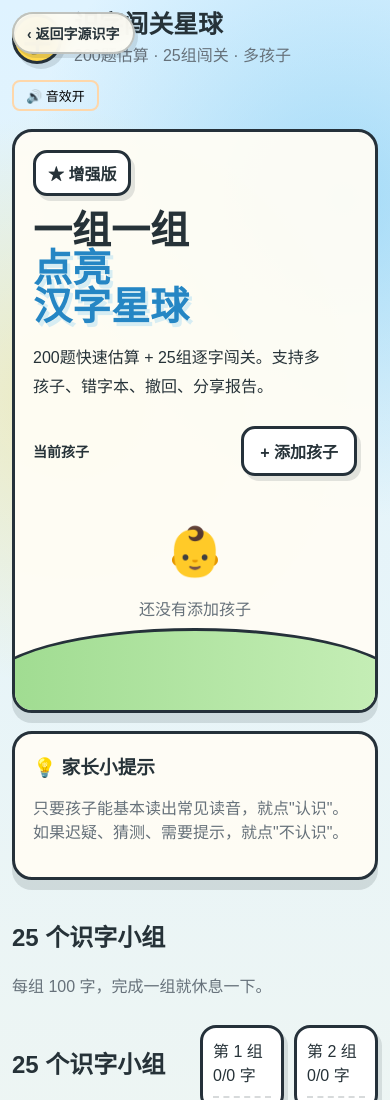
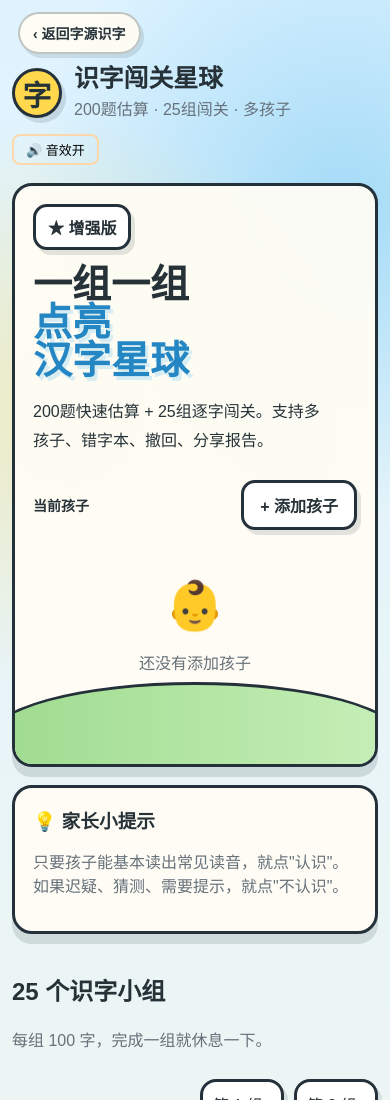
Before and after one commit to ylstf/ylstf, a plain HTML site: page literacy/planet/index.html in a window 390 px wide. Shown: the top 1100 px of the page. Drawn offline with Linux system fonts and the light colour scheme.

Commit message:
Fix mobile return navigation overlap

```diff
--- a/literacy/planet/index.html
+++ b/literacy/planet/index.html
@@ -7,7 +7,9 @@
     <link rel="stylesheet" href="./styles.css" />
   </head>
   <body>
-    <a class="site-return" href="../index.html" aria-label="返回字源识字">‹ 返回字源识字</a>
+    <nav class="site-nav" aria-label="页面导航">
+      <a class="site-return" href="../index.html" aria-label="返回字源识字">‹ 返回字源识字</a>
+    </nav>
     <main id="app" class="app"></main>
     <canvas id="reportCanvas" style="display:none;"></canvas>
     <script src="./data/hanzi.js"></script>
--- a/literacy/planet/styles.css
+++ b/literacy/planet/styles.css
@@ -40,11 +40,13 @@ button {
   cursor: pointer;
 }
 
+.site-nav {
+  width: min(1180px, 100%);
+  margin: 0 auto;
+  padding: max(12px, env(safe-area-inset-top)) 18px 0;
+}
+
 .site-return {
-  position: fixed;
-  z-index: 1000;
-  top: max(12px, env(safe-area-inset-top));
-  left: 12px;
   display: inline-flex;
   align-items: center;
   min-height: 42px;
@@ -66,7 +68,7 @@ button {
   width: min(1180px, 100%);
   min-height: 100vh;
   margin: 0 auto;
-  padding: 18px;
+  padding: 12px 18px 18px;
 }
 
 .topbar {
```
